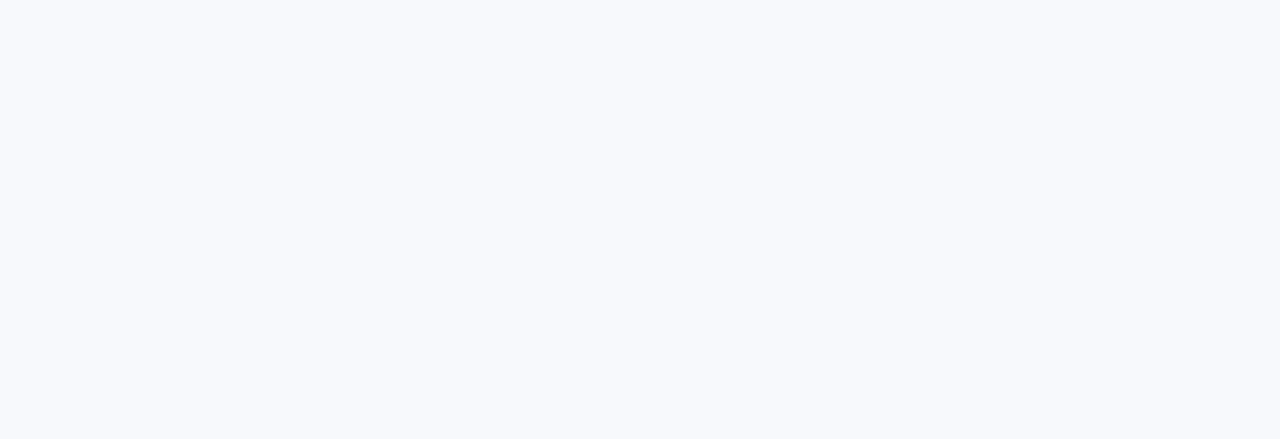
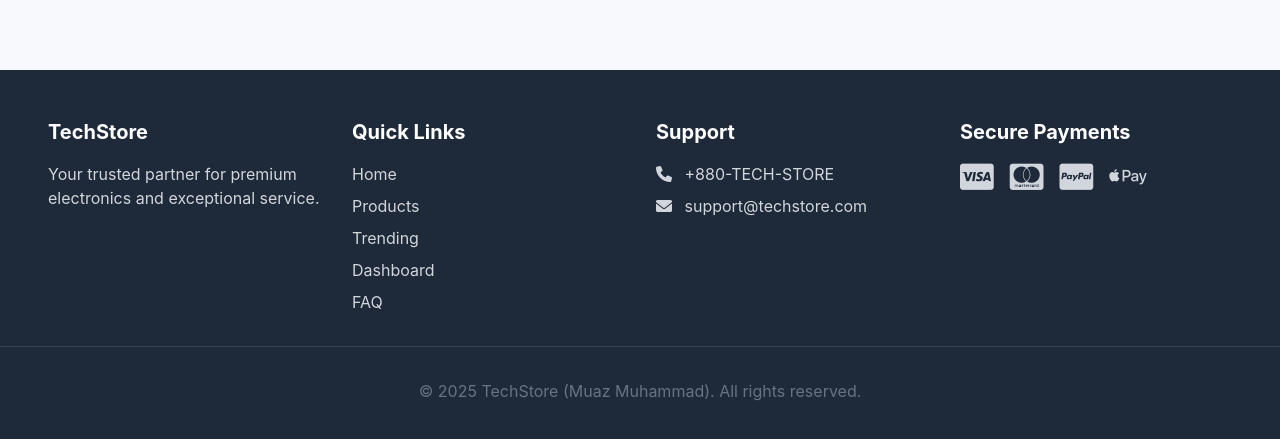
Before and after one commit to muaz64/techstore-react, a React (Vite) app: page / in a window 1280 px wide. Shown: the part 4360-4799 px from the top of the page. Before the commit the page ends 4382 px from the top, so only its background shows below. Built offline with nearby package versions, Linux system fonts and the light colour scheme.

Commit message:
footer upd 1

```diff
--- a/src/App.jsx
+++ b/src/App.jsx
@@ -8,8 +8,10 @@ import Features from "./components/Features";
 import Dashboard from "./components/Dashboard";
 import FAQ from "./components/FAQ";
 import Contact from "./components/Contact";
+import Footer from "./components/Footer";
 
 function App() {
+
 
 
   return (
@@ -27,6 +29,7 @@ function App() {
           <FAQ />
           <Contact />
          </main>
+         <Footer />
 
     </div>
   );
--- /dev/null
+++ b/src/components/Footer.jsx
@@ -0,0 +1,65 @@
+const Footer = () => {
+
+  const currentYear = new Date().getFullYear();
+
+  return (
+    <footer className="bg-gray-800 text-gray-300 py-12 mt-12">
+      <div className="container mx-auto px-4 md:px-12 grid grid-cols-1 md:grid-cols-4 gap-8 text-center md:text-left">
+
+        {/* Column 1: About */}
+        <div>
+          <h3 className="text-white text-xl font-bold mb-4">TechStore</h3>
+          <p>Your trusted partner for premium electronics and exceptional service.</p>
+        </div>
+
+        {/* Column 2: Quick Links */}
+        <div>
+          <h3 className="text-white text-xl font-bold mb-4">Quick Links</h3>
+          <ul className="space-y-2">
+            <li><a href="#home" className="hover:text-white transition-colors">Home</a></li>
+            <li><a href="#products" className="hover:text-white transition-colors">Products</a></li>
+            <li><a href="#trending" className="hover:text-white transition-colors">Trending</a></li>
+            <li><a href="#dashboard" className="hover:text-white transition-colors">Dashboard</a></li>
+            <li><a href="#faq" className="hover:text-white transition-colors">FAQ</a></li>
+          </ul>
+        </div>
+
+        {/* Column 3: Support */}
+        <div>
+          <h3 className="text-white text-xl font-bold mb-4">Support</h3>
+          <ul className="space-y-2">
+            <li>
+              <a href="tel:+880TECHSTORE" className="hover:text-white transition-colors">
+                <i className="fas fa-phone mr-2"></i> +880-TECH-STORE
+              </a>
+            </li>
+            <li>
+              <a href="mailto:support@techstore.com" className="hover:text-white transition-colors">
+                <i className="fas fa-envelope mr-2"></i> support@techstore.com
+              </a>
+            </li>
+          </ul>
+        </div>
+
+        {/* Column 4: Secure Payments */}
+        <div>
+          <h3 className="text-white text-xl font-bold mb-4">Secure Payments</h3>
+          <div className="flex justify-center md:justify-start space-x-4 text-3xl">
+            <i className="fab fa-cc-visa"></i>
+            <i className="fab fa-cc-mastercard"></i>
+            <i className="fab fa-cc-paypal"></i>
+            <i className="fab fa-apple-pay"></i>
+          </div>
+        </div>
+
+      </div>
+
+      {/* Copyright Section */}
+      <div className="border-t border-gray-700 mt-8 pt-8 text-center text-gray-500">
+        © {currentYear} TechStore (Muaz Muhammad). All rights reserved.
+      </div>
+    </footer>
+  );
+};
+
+export default Footer;
```
